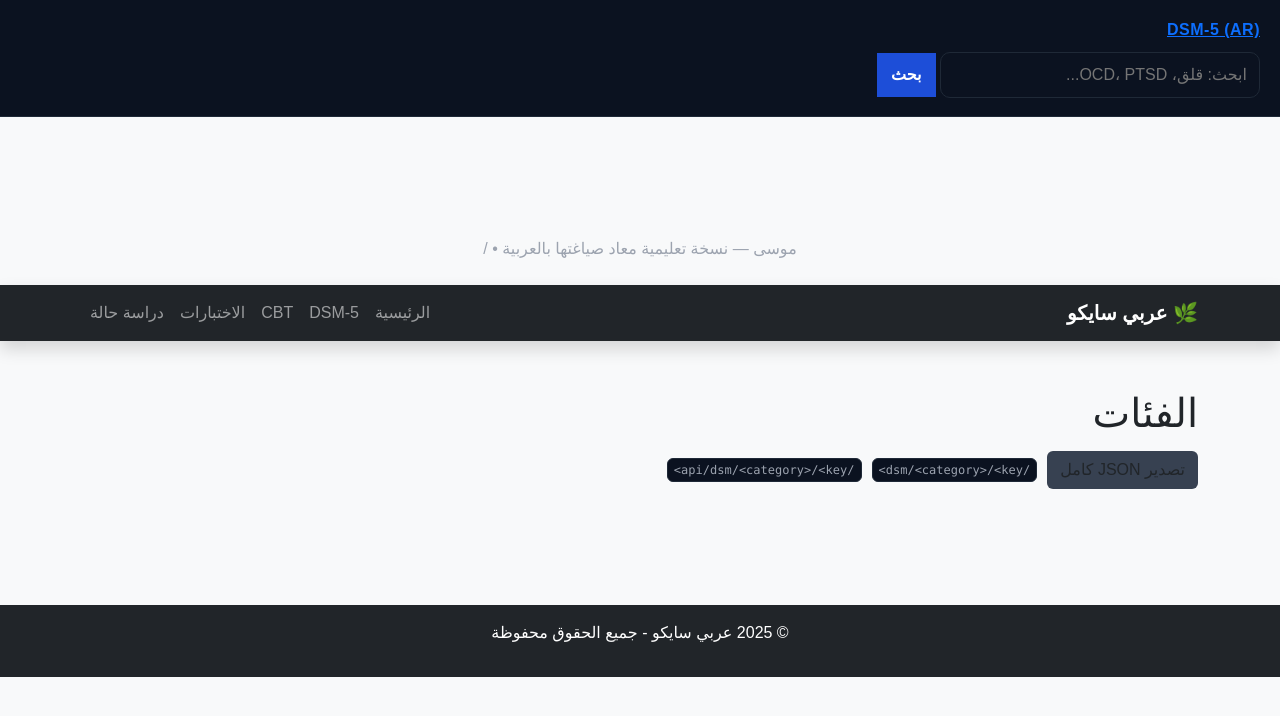
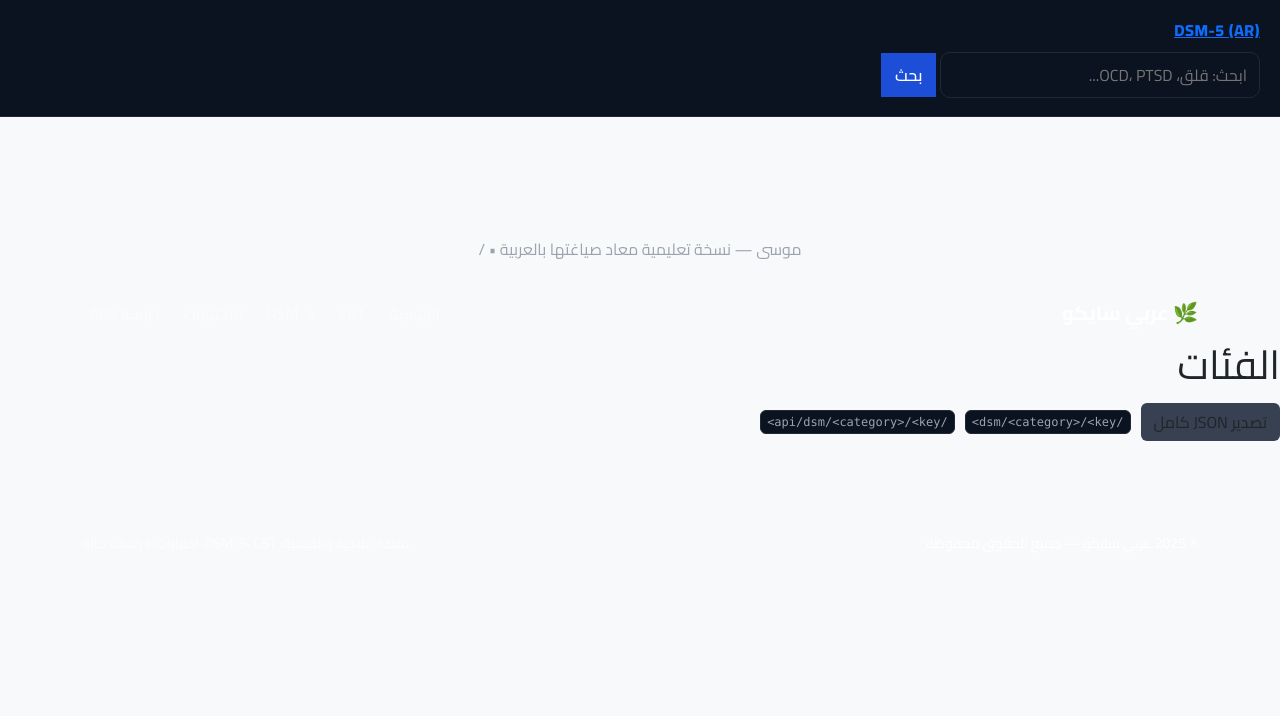
Before and after one commit to mhfh1414/arabi-psycho-site, a Flask app: page / in a window 1280 px wide. Shown: the top 716 px of the page. Run offline with Flask 3, Linux system fonts and the light colour scheme; some libraries are stand-ins or nearby versions.

Commit message:
Update base.html

```diff
--- a/templates/base.html
+++ b/templates/base.html
@@ -1,25 +1,32 @@
 <!doctype html>
 <html lang="ar" dir="rtl">
 <head>
-  <meta charset="utf-8">
-  <meta name="viewport" content="width=device-width, initial-scale=1">
-  <title>عربي سايكو</title>
-  <link href="https://cdn.jsdelivr.net/npm/bootstrap@5.3.0/dist/css/bootstrap.rtl.min.css" rel="stylesheet">
-  <link href="{{ url_for('static', filename='styles.css') }}" rel="stylesheet">
+  <meta charset="utf-8" />
+  <meta name="viewport" content="width=device-width,initial-scale=1" />
+  <title>{% block title %}عربي سايكو{% endblock %}</title>
+
+  <!-- Bootstrap RTL -->
+  <link rel="stylesheet" href="https://cdn.jsdelivr.net/npm/bootstrap@5.3.3/dist/css/bootstrap.rtl.min.css">
+  <!-- خط Cairo -->
+  <link href="https://fonts.googleapis.com/css2?family=Cairo:wght@400;600;700;800&display=swap" rel="stylesheet">
+  <!-- ستايلنا -->
+  <link rel="stylesheet" href="{{ url_for('static', filename='styles.css') }}">
+  <link rel="icon" href="{{ url_for('static', filename='favicon.png') }}">
 </head>
 <body>
+
   <!-- شريط علوي -->
-  <nav class="navbar navbar-expand-lg navbar-dark bg-dark shadow">
+  <nav class="navbar navbar-expand-lg navbar-dark bg-deep">
     <div class="container">
       <a class="navbar-brand fw-bold" href="/">🌿 عربي سايكو</a>
-      <button class="navbar-toggler" type="button" data-bs-toggle="collapse" data-bs-target="#navbarNav">
+      <button class="navbar-toggler" type="button" data-bs-toggle="collapse" data-bs-target="#navMenu">
         <span class="navbar-toggler-icon"></span>
       </button>
-      <div class="collapse navbar-collapse" id="navbarNav">
-        <ul class="navbar-nav ms-auto">
+      <div id="navMenu" class="collapse navbar-collapse">
+        <ul class="navbar-nav ms-auto gap-lg-2">
           <li class="nav-item"><a class="nav-link" href="/">الرئيسية</a></li>
+          <li class="nav-item"><a class="nav-link" href="/cbt">CBT</a></li>
           <li class="nav-item"><a class="nav-link" href="/dsm">DSM-5</a></li>
-          <li class="nav-item"><a class="nav-link" href="/cbt">CBT</a></li>
           <li class="nav-item"><a class="nav-link" href="/tests">الاختبارات</a></li>
           <li class="nav-item"><a class="nav-link" href="/case_study">دراسة حالة</a></li>
         </ul>
@@ -27,14 +34,20 @@
     </div>
   </nav>
 
-  <!-- محتوى -->
-  <main class="container my-5">
-    {% block content %}{% endblock %}
-  </main>
+  {% block content %}{% endblock %}
 
   <!-- فوتر -->
-  <footer class="text-center text-white bg-dark py-3 mt-5">
-    <p>© 2025 عربي سايكو - جميع الحقوق محفوظة</p>
+  <footer class="mt-5 py-4 bg-deep text-white">
+    <div class="container d-flex flex-column flex-md-row align-items-center justify-content-between">
+      <div class="small">© 2025 عربي سايكو — جميع الحقوق محفوظة</div>
+      <div class="small opacity-75">منصة علاجية وتثقيفية: DSM-5، CBT، اختبارات، دراسات حالة</div>
+    </div>
   </footer>
+
+  <!-- أزرار تواصل طافية -->
+  <a class="floating-btn wa" href="https://wa.me/966500000000" target="_blank" aria-label="WhatsApp"></a>
+  <a class="floating-btn tg" href="https://t.me/your_telegram" target="_blank" aria-label="Telegram"></a>
+
+  <script src="https://cdn.jsdelivr.net/npm/bootstrap@5.3.3/dist/js/bootstrap.bundle.min.js"></script>
 </body>
 </html>
```
